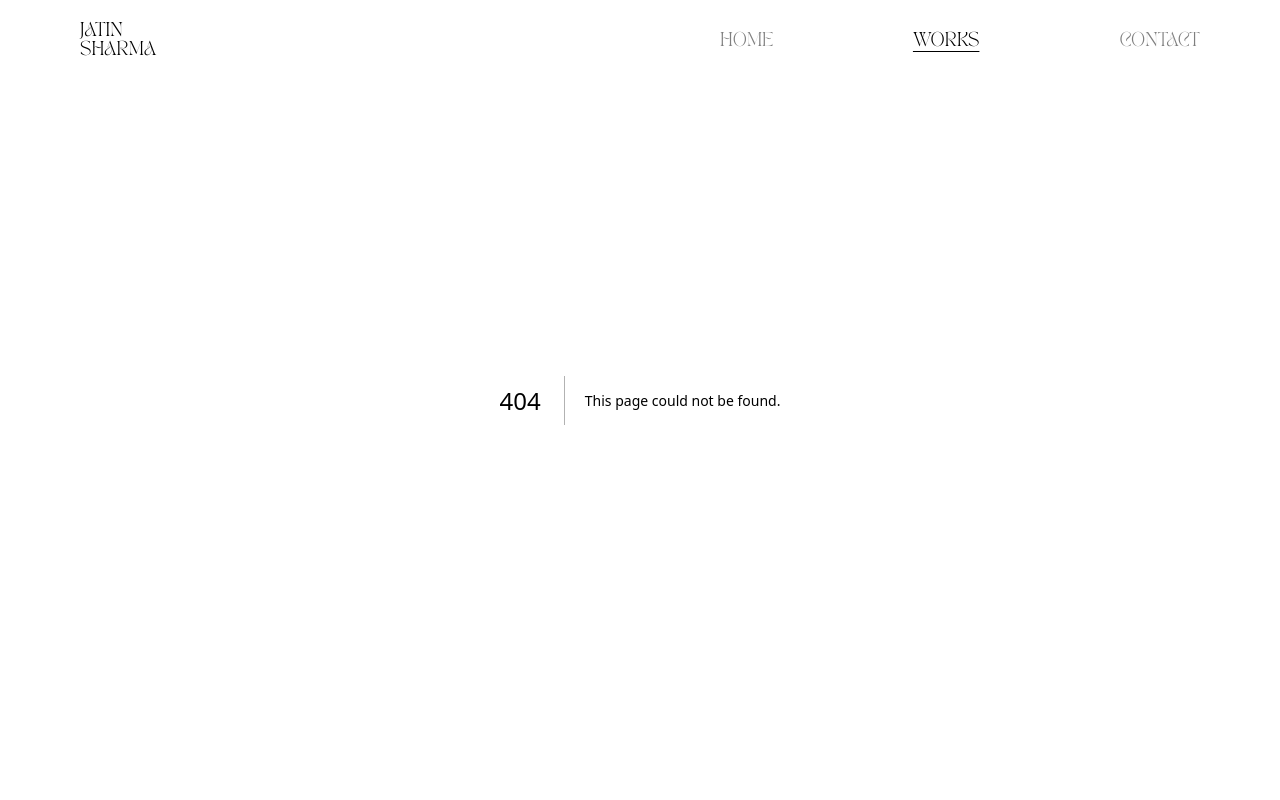
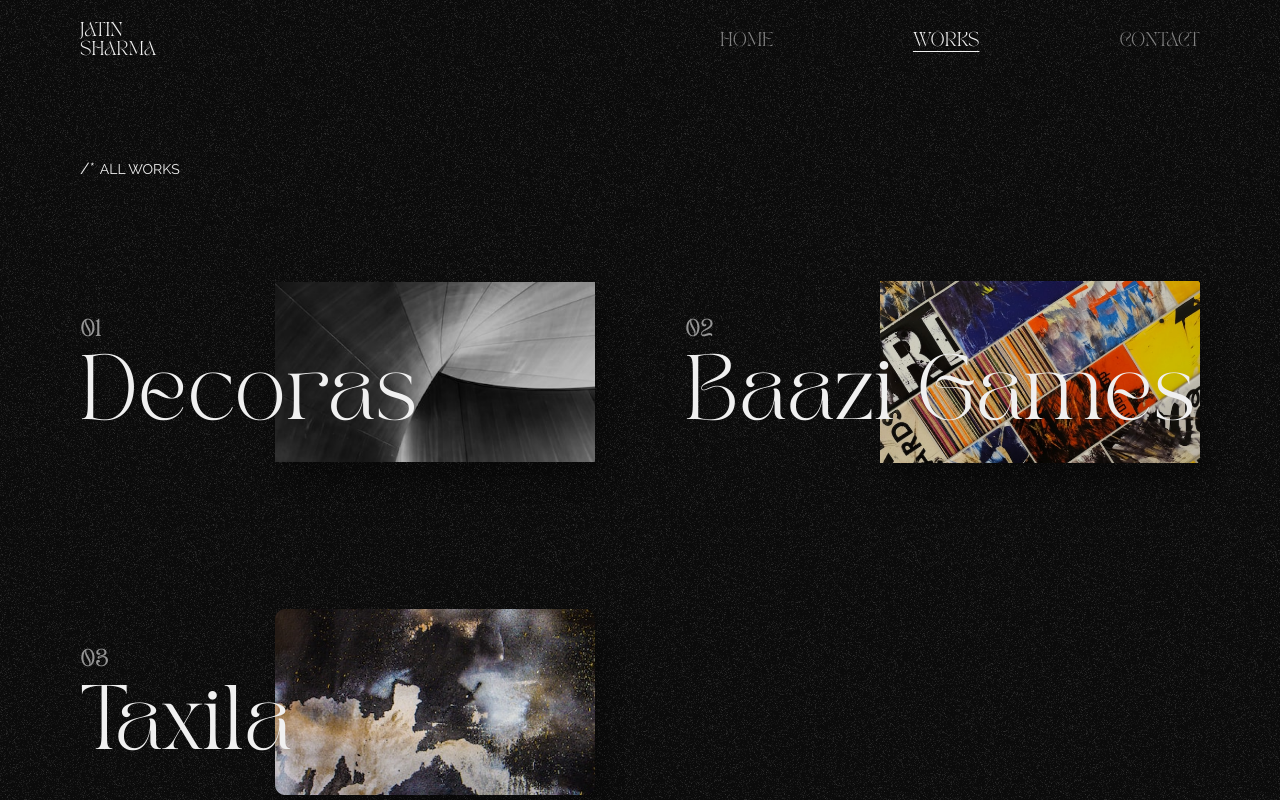
Before and after one commit to ajayupadhya/Jatin, a Next.js app: page /projects in a window 1280 px wide. Before the commit this address had no page. Shown: the top 800 px of the page. Built offline with nearby package versions, Linux system fonts and the light colour scheme.

Commit message:
work page done

```diff
--- a/app/page.tsx
+++ b/app/page.tsx
@@ -8,7 +8,7 @@
   LetsTalk,
   Services,
   Marque,
-  Testimonial,
+  // Testimonial,
 } from "../components";
 
 export default function Home() {
@@ -42,7 +42,7 @@
         <Intro />
         <Marque />
         <Services />
-        <Testimonial />
+        {/* <Testimonial /> */}
         <LetsTalk />
       </div>
     </>
--- a/app/projects/[slugs]/page.js
+++ b/app/projects/[slugs]/page.js
@@ -72,6 +72,7 @@
       <Breadcrumb
         text={"Decoras Furniture"}
         link={"/projects/decoras-furniture"}
+        main = {"Works"}
       />
 
       <SingleProject item={data[0]} index={0} all={3} />
--- /dev/null
+++ b/app/projects/page.js
@@ -0,0 +1,68 @@
+"use client"
+
+import React from "react";
+import Breadcrumb from "../../components/ProjectPage/Bredcrumb";
+import styles from "./works.module.css";
+import DecorasDesktop from "../../Images/clients/decorasDesktop.png";
+import DecorasMobile from "../../Images/clients/decorasMobile.png";
+import BaziDesktop from "../../Images/clients/bazziDesktop.png";
+import BaziMobile from "../../Images/clients/baziMobile.png";
+import TaxilaDesktop from "../../Images/clients/taxilaDesktop.png";
+import TaxilaMobile from "../../Images/clients/taxilaMobile.png";
+import Image from "next/image";
+import { useRouter } from "next/navigation";
+const Projects = () => {
+  const route = useRouter();
+  const data = [
+    {
+      title: "Decoras",
+      client: "DECORASUSA.COM",
+      timeline: "2021",
+      role: "Website Design",
+      image: DecorasDesktop,
+      imageMobile: DecorasMobile,
+      link: "/projects/decoras-furniture",
+    },
+    {
+      title: "Baazi Games",
+      client: "DECORASUSA.COM",
+      timeline: "2021",
+      role: "BRANDING, UX/UI, DEV",
+      image: BaziDesktop,
+      imageMobile: BaziMobile,
+      link: "/projects/baaji-games",
+    },
+    {
+      title: "Taxila",
+      client: "DECORASUSA.COM",
+      timeline: "2021",
+      role: "BRANDING, UX/UI, DEV",
+      image: TaxilaDesktop,
+      imageMobile: TaxilaMobile,
+      link: "/projects/taxila-stone",
+    },
+  ];
+  return (
+    <div className="app_container">
+      <Breadcrumb text={"All Works"} link={""} main={"ALL Works"} />
+      <div className={styles.all_works_container}>
+        {data?.map((item, index) => (
+          <div
+            key={index}
+            className={styles.single_works}
+            onClick={() => route.push(item?.link)}
+          >
+            <p>0{index + 1}</p>
+            <h2>{item?.title}</h2>
+
+            <div className={styles.image_container}>
+              <Image src={item?.image} alt={item?.title} />
+            </div>
+          </div>
+        ))}
+      </div>
+    </div>
+  );
+};
+
+export default Projects;
--- /dev/null
+++ b/app/projects/works.module.css
@@ -0,0 +1,95 @@
+.all_works_container {
+  display: grid;
+  grid-template-columns: repeat(2, 1fr);
+  width: 100%;
+  margin-bottom: var(--padding);
+  gap: 90px;
+}
+
+.single_works {
+  display: flex;
+  align-items: flex-start;
+  justify-content: center;
+  width: 100%;
+  height: 240px;
+  flex-direction: column;
+  gap: 22px;
+  position: relative;
+}
+.single_works > p {
+  color: rgba(240, 240, 240, 0.6);
+  font-size: var(--small-font-size);
+  font-style: normal;
+  font-weight: 600;
+  line-height: normal;
+  cursor: pointer;
+}
+
+.single_works > h2 {
+  color: #f0f0f0;
+
+  font-size: 64px;
+  font-style: normal;
+  font-weight: 400;
+  line-height: 64px; /* 100% */
+  cursor: pointer;
+  z-index: 1;
+}
+.image_container {
+  box-sizing: border-box;
+  display: flex;
+  position: absolute;
+
+  align-items: center;
+  justify-content: center;
+  width: 100%;
+  max-width: 320px;
+  aspect-ratio: 16 /9;
+  border-radius: 20px;
+  box-shadow: 10px 20px 20px 0px rgba(0, 0, 0, 0.25);
+
+  right: 0;
+}
+
+/* .image_container:hover {
+  display: flex;
+  visibility: visible;
+  align-items: center;
+  justify-content: center;
+  width: 100%;
+  max-width: 320px;
+  height: 100%;
+  max-height: 240px;
+} */
+
+.single_works > h2:hover ~ .image_container {
+  display: flex;
+}
+.single_works > p:hover ~ .image_container {
+  display: flex;
+}
+
+@media screen and (max-width: 600px) {
+  .all_works_container {
+    display: grid;
+    grid-template-columns: repeat(1, 1fr);
+    gap: 160px;
+
+  }
+
+  .image_container {
+    box-sizing: border-box;
+    display: flex;
+    position: relative;
+
+    align-items: center;
+    justify-content: center;
+    width: 100%;
+    max-width: 320px;
+    aspect-ratio: 16 /9;
+    border-radius: 20px;
+    box-shadow: 10px 20px 20px 0px rgba(0, 0, 0, 0.25);
+
+    right: 0;
+  }
+}
--- a/components/Header/Header.js
+++ b/components/Header/Header.js
@@ -4,12 +4,15 @@
 import Link from "next/link";
 import { raleway_display } from "@/app/fonts";
 import HeaderWorks from "./HeaderWorks";
+import { useRouter } from "next/navigation";
 const Header = () => {
   const [drawerOpen, setDrawerOpen] = useState(true);
   const [logoChange, setLogoChange] = useState(1);
   const [show, setShow] = useState(true);
   const [lastScrollY, setLastScrollY] = useState(50);
   const [openWorks, setOpenWorks] = useState(false);
+
+  const router = useRouter();
 
   const controlNavbar = () => {
     if (typeof window !== "undefined") {
@@ -27,12 +30,10 @@
     }
   };
 
-
   useEffect(() => {
-    if(window.location.pathname.includes("projects")) setLogoChange(2)
-
-  }, [])
-
+    if (window.location.pathname.includes("projects")) setLogoChange(2);
+    else setLogoChange(1);
+  }, [router, logoChange]);
 
   useEffect(() => {
     if (typeof window !== "undefined") {
@@ -46,9 +47,14 @@
   }, [lastScrollY]);
 
   const handleClickScroll = (val, scrollVal, clicked) => {
+    if (window.location.pathname.includes("projects") && clicked === 1) {
+      router.push("/");
+    }
     setLogoChange(clicked);
     window.scrollTo(0, window.innerHeight * val + scrollVal);
   };
+
+  console.log(logoChange);
 
   return (
     <>
@@ -76,7 +82,7 @@
                 </li>
 
                 <li
-                  onClick={() => setOpenWorks(true)}
+                  onClick={() => router.push("/projects")}
                   style={
                     logoChange === 2
                       ? { textDecoration: "underline", textUnderlineOffset: 5 }
--- a/components/ProjectPage/Bredcrumb/index.js
+++ b/components/ProjectPage/Bredcrumb/index.js
@@ -2,17 +2,24 @@
 import React from "react";
 import styles from "./bredcrumb.module.css";
 import { raleway_display } from "@/app/fonts";
-const Breadcrumb = ({ text, link }) => {
+
+const Breadcrumb = ({ text, link, main }) => {
+
   return (
     <div className={styles.breadcrumb__container}>
       <span className={raleway_display.className}>{"/*"}</span>
       <Link href="/works" className={raleway_display.className}>
-        Works
+        {main}
       </Link>{" "}
-      <span className={raleway_display.className}>/ </span>
-      <Link href={link} className={raleway_display.className}>
-      {"     "}   {text}
-      </Link>
+      {link && (
+        <>
+          {" "}
+          <span className={raleway_display.className}>/ </span>
+          <Link href={link} className={raleway_display.className}>
+            {"     "} {text}
+          </Link>
+        </>
+      )}
     </div>
   );
 };
```
